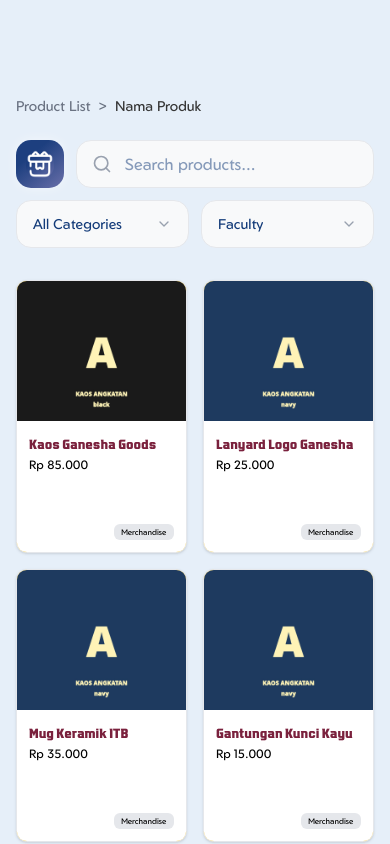
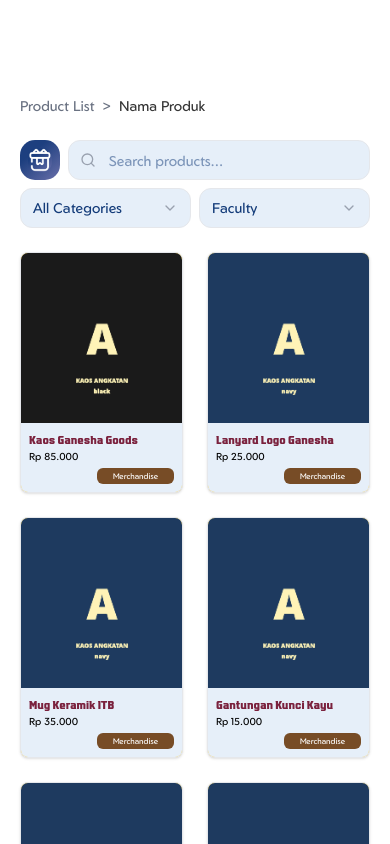
Before and after one commit to Cikang44/kat-frontend-ecommerce, a Next.js app: page /products in a window 390 px wide. Shown: the top 844 px of the page. Built offline with nearby package versions, Linux system fonts and the light colour scheme.

Commit message:
fix: product list UI tweak

```diff
--- a/src/app/(main)/products/page.tsx
+++ b/src/app/(main)/products/page.tsx
@@ -9,8 +9,8 @@
 };
 export default function ProductsPage() {
   return (
-    <main className="flex min-h-screen flex-col items-center bg-[#e6eff9] px-4 pt-24 pb-16">
-      <div className="w-full max-w-[900px]">
+    <main className="flex min-h-screen flex-col items-center px-5 pt-24 pb-16 md:px-20">
+      <div className="w-full">
         {' '}
         <div className="mb-6 flex items-center font-['Geom'] text-sm text-gray-500 md:text-base">
           <span>Product List</span>
--- a/src/components/product/product-card.tsx
+++ b/src/components/product/product-card.tsx
@@ -15,8 +15,8 @@
       href={`/products/${product.id}`}
       className="block w-full cursor-pointer transition-transform hover:scale-[1.02] active:scale-95"
     >
-      <div className="mx-auto flex h-[273px] w-full flex-col overflow-hidden rounded-[10.8px] border-[0.56px] border-gray-200 bg-[#FCD34D] shadow-sm md:h-[447px] md:rounded-[17.65px] md:border-[0.92px]">
-        <div className="bg-gold relative h-[140px] w-full flex-shrink-0 md:h-[260px]">
+      <div className="mx-auto flex w-full flex-col overflow-hidden rounded-[8px] border-[0.56px] border-gray-200 bg-[#FCD34D] shadow-sm md:h-[447px] md:rounded-[17.65px] md:border-[0.92px]">
+        <div className="bg-gold relative h-42.5 w-full shrink-0 md:h-72.5">
           <Image
             src={product.primaryImage.url}
             alt={product.name}
@@ -26,18 +26,18 @@
           />
         </div>
 
-        <div className="flex flex-grow flex-col justify-between gap-[6px] bg-white p-3 md:gap-[12px] md:p-6">
+        <div className="bg-powder flex grow flex-col justify-between gap-1 p-2 md:gap-3 md:p-6">
           <div>
-            <div className="truncate font-['Redzone'] text-sm font-bold text-[#7A213D] md:text-2xl">
+            <div className="truncate font-['Redzone'] text-xs font-bold text-[#7A213D] md:text-2xl">
               {product.name}
             </div>
-            <div className="mt-1 font-['Geom'] text-xs text-black md:text-xl">
+            <div className="mt-0.5 font-['Geom'] text-[10px] text-black md:text-xl">
               Rp {product.basePrice.toLocaleString('id-ID')}
             </div>
           </div>
 
-          <div className="flex h-[16px] w-[60px] items-center justify-center self-end rounded-sm bg-gray-200 md:h-[26px] md:w-[105px]">
-            <div className="font-['Geom'] text-[8px] text-black capitalize md:text-xs">
+          <div className="flex w-full justify-end">
+            <div className="rounded-sm bg-[#774C26] px-4 py-0.5 font-['Geom'] text-[8px] text-white capitalize md:text-xs">
               {formattedType}
             </div>
           </div>
--- a/src/components/product/product-grid.tsx
+++ b/src/components/product/product-grid.tsx
@@ -24,11 +24,11 @@
 
   if (isLoading) {
     return (
-      <div className="grid w-full animate-pulse grid-cols-2 justify-items-center gap-4 md:grid-cols-3 md:gap-[30px]">
+      <div className="grid w-full animate-pulse grid-cols-2 justify-items-center gap-2 md:grid-cols-3 md:gap-[30px]">
         {[...Array(6)].map((_, i) => (
           <div
             key={i}
-            className="h-[273px] w-[168px] rounded-[17px] bg-gray-200 md:h-[447px] md:w-full"
+            className="h-[210px] w-[155px] rounded-[12px] bg-gray-200 md:h-[447px] md:w-full"
           ></div>
         ))}
       </div>
@@ -74,7 +74,7 @@
 
   return (
     <div className="flex flex-col items-center">
-      <div className="grid w-full grid-cols-2 justify-items-center gap-4 md:grid-cols-3 md:gap-[30px]">
+      <div className="grid w-full grid-cols-2 justify-items-center gap-6 md:grid-cols-3 md:gap-[30px]">
         {products.map((product) => (
           <ProductCard key={product.id} product={product} />
         ))}
@@ -86,14 +86,14 @@
             <button
               onClick={() => handlePageChange(1)}
               disabled={meta.page === 1}
-              className="cursor-pointer rounded-[6px] bg-[#133b79] px-3 py-1.5 font-['Geom'] text-xs text-white transition-opacity disabled:opacity-50 md:rounded-[8px] md:px-4 md:py-2 md:text-sm"
+              className="cursor-pointer rounded-[6px] bg-[#133b79] px-3 py-1.5 font-['Geom'] text-xs text-white transition-opacity disabled:opacity-50 md:rounded-[8px] md:px-4 md:py-2 md:text-lg"
             >
               &laquo; First
             </button>
             <button
               onClick={() => handlePageChange(meta.page - 1)}
               disabled={meta.page === 1}
-              className="cursor-pointer rounded-[6px] bg-[#133b79] px-3 py-1.5 font-['Geom'] text-xs text-white transition-opacity disabled:opacity-50 md:rounded-[8px] md:px-4 md:py-2 md:text-sm"
+              className="cursor-pointer rounded-[6px] bg-[#133b79] px-3 py-1.5 font-['Geom'] text-xs text-white transition-opacity disabled:opacity-50 md:rounded-[8px] md:px-4 md:py-2 md:text-lg"
             >
               &lsaquo; Back
             </button>
@@ -126,7 +126,7 @@
                   return (
                     <span
                       key={`dots-${index}`}
-                      className="px-1 py-1.5 font-['Geom'] text-xs font-bold text-[#133b79] md:px-2 md:py-2 md:text-sm"
+                      className="px-1 py-1.5 font-['Geom'] text-xs font-bold text-[#133b79] md:px-2 md:py-2 md:text-lg"
                     >
                       ...
                     </span>
@@ -138,7 +138,7 @@
                   <button
                     key={`page-${p}`}
                     onClick={() => handlePageChange(p as number)}
-                    className={`cursor-pointer rounded-[6px] px-3 py-1.5 font-['Geom'] text-xs transition-colors md:rounded-[8px] md:px-4 md:py-2 md:text-sm ${
+                    className={`cursor-pointer rounded-[6px] px-3 py-1.5 font-['Geom'] text-xs transition-colors md:rounded-[8px] md:px-4 md:py-2 md:text-lg ${
                       isCurrent
                         ? 'bg-[#7A93C4] font-bold text-white' // Warna biru pudar untuk page aktif
                         : 'hover:bg-navy-deep bg-[#133b79] text-white'
@@ -153,14 +153,14 @@
             <button
               onClick={() => handlePageChange(meta.page + 1)}
               disabled={meta.page === meta.totalPages}
-              className="cursor-pointer rounded-[6px] bg-[#133b79] px-3 py-1.5 font-['Geom'] text-xs text-white transition-opacity disabled:opacity-50 md:rounded-[8px] md:px-4 md:py-2 md:text-sm"
+              className="cursor-pointer rounded-[6px] bg-[#133b79] px-3 py-1.5 font-['Geom'] text-xs text-white transition-opacity disabled:opacity-50 md:rounded-[8px] md:px-4 md:py-2 md:text-lg"
             >
               Next &rsaquo;
             </button>
             <button
               onClick={() => handlePageChange(meta.totalPages)}
               disabled={meta.page === meta.totalPages}
-              className="cursor-pointer rounded-[6px] bg-[#133b79] px-3 py-1.5 font-['Geom'] text-xs text-white transition-opacity disabled:opacity-50 md:rounded-[8px] md:px-4 md:py-2 md:text-sm"
+              className="cursor-pointer rounded-[6px] bg-[#133b79] px-3 py-1.5 font-['Geom'] text-xs text-white transition-opacity disabled:opacity-50 md:rounded-[8px] md:px-4 md:py-2 md:text-lg"
             >
               Last &raquo;
             </button>
--- a/src/components/product/search-filter-panel.tsx
+++ b/src/components/product/search-filter-panel.tsx
@@ -5,6 +5,8 @@
 import Link from 'next/link';
 import { useRouter, useSearchParams, usePathname } from 'next/navigation';
 import { useState, useRef, useEffect } from 'react';
+
+import { Checkbox } from '@/components/ui/checkbox';
 
 const CATEGORY_OPTIONS = [
   { label: 'Merchandise', value: 'merchandise' },
@@ -50,15 +52,15 @@
   };
 
   return (
-    <div className="z-10 mb-8 flex w-full flex-col gap-3 md:flex-row md:gap-4">
-      <div className="flex flex-1 flex-row gap-3 md:gap-4">
+    <div className="z-10 mb-6 flex w-full flex-col gap-2 md:mb-8 md:flex-row md:gap-4">
+      <div className="flex flex-1 flex-row gap-2 md:gap-4">
         <Link href="/products">
           <button
             type="button"
             className="flex flex-shrink-0 cursor-pointer items-center justify-center transition-transform active:scale-95"
             style={{
-              width: 'clamp(48px, 12vw, 66px)',
-              height: 'clamp(48px, 12vw, 66px)',
+              width: 'clamp(40px, 10vw, 66px)',
+              height: 'clamp(40px, 10vw, 66px)',
               borderRadius: '15px',
               background: 'linear-gradient(140.48deg, #1D3F7F 31.13%, #5E68A3 90.15%)',
               boxShadow: '0px 0px 11.19px 0px rgba(255, 255, 255, 0.5)',
@@ -72,15 +74,15 @@
 
         <div
           className="relative flex flex-1 items-center"
-          style={{ height: 'clamp(48px, 12vw, 66px)' }}
+          style={{ height: 'clamp(40px, 10vw, 66px)' }}
         >
-          <div className="absolute left-4 text-gray-400">
-            <Search size={20} />
+          <div className="absolute left-3 text-gray-400">
+            <Search size={16} />
           </div>
           <input
             type="text"
             placeholder="Search products..."
-            className="h-full w-full rounded-[15px] border border-gray-200 bg-[#F8F9FA] pr-4 pl-12 font-['Geom'] text-[#133b79] transition-all focus:ring-2 focus:ring-[#133b79] focus:outline-none"
+            className="bg-powder h-full w-full rounded-[12px] border border-gray-200 pr-3 pl-10 font-['Geom'] text-sm text-[#133b79] transition-all focus:ring-2 focus:ring-[#133b79] focus:outline-none md:rounded-[15px] md:pr-4 md:pl-12 md:text-base"
             value={search}
             onChange={(e) => setSearch(e.target.value)}
             onKeyDown={handleSearchSubmit}
@@ -88,7 +90,7 @@
         </div>
       </div>
 
-      <div className="flex gap-3" style={{ height: 'clamp(48px, 12vw, 66px)' }}>
+      <div className="flex gap-2" style={{ height: 'clamp(40px, 10vw, 66px)' }}>
         <FilterDropdown
           title="All Categories"
           options={CATEGORY_OPTIONS.map((o) => o.label)}
@@ -158,7 +160,7 @@
     <div className="relative h-full flex-1 md:flex-none" ref={dropdownRef}>
       <button
         onClick={() => setIsOpen(!isOpen)}
-        className="flex h-full w-full min-w-[140px] cursor-pointer items-center justify-between gap-2 rounded-[15px] border border-gray-200 bg-[#F8F9FA] px-4 font-['Geom'] text-[#133b79] transition-colors hover:bg-gray-50 md:min-w-[180px]"
+        className="bg-powder hover:bg-powder/60 flex h-full w-full min-w-[110px] cursor-pointer items-center justify-between gap-1.5 rounded-[12px] border border-gray-200 px-3 font-['Geom'] text-sm text-[#133b79] transition-colors md:min-w-[180px] md:gap-2 md:rounded-[15px] md:px-4 md:text-base"
       >
         <span className="truncate text-sm md:text-base">
           {selected.length > 0 ? `${selected.length} Selected` : title}
@@ -167,36 +169,29 @@
       </button>
 
       {isOpen && (
-        <div className="absolute top-full z-50 mt-2 flex w-full min-w-[180px] flex-col overflow-hidden rounded-[15px] border border-gray-200 bg-white shadow-lg">
-          <div className="flex max-h-[250px] flex-col gap-1 overflow-y-auto p-2">
+        <div className="absolute top-full z-50 mt-2 flex w-full min-w-[160px] flex-col overflow-hidden rounded-[12px] border border-gray-200 bg-white shadow-lg md:min-w-[180px] md:rounded-[15px]">
+          <div className="flex max-h-[220px] flex-col gap-0.5 overflow-y-auto p-1.5 md:max-h-[250px] md:gap-1 md:p-2">
             {options.map((opt, idx) => {
               const actualValue = mappedValues ? mappedValues[idx] : opt;
               const isChecked = selected.includes(actualValue);
               return (
                 <label
                   key={actualValue}
-                  className="flex cursor-pointer items-center gap-3 rounded-[10px] px-3 py-2 font-['Geom'] text-sm text-[#133b79] transition-colors hover:bg-gray-100 md:text-base"
+                  className="text-navy flex cursor-pointer items-center gap-2 rounded-[8px] px-2 py-1.5 font-['Geom'] text-xs transition-colors hover:bg-gray-100 md:gap-3 md:rounded-[10px] md:px-3 md:py-2 md:text-base"
                 >
-                  <div
-                    className={`flex h-5 w-5 items-center justify-center rounded-[6px] border transition-colors ${isChecked ? 'border-[#133b79] bg-[#133b79]' : 'border-gray-300'}`}
-                  >
-                    {isChecked && <span className="text-xs text-white">✓</span>}
-                  </div>
-                  <input
-                    type="checkbox"
-                    className="hidden"
+                  <Checkbox
                     checked={isChecked}
-                    onChange={() => toggleSelection(actualValue)}
+                    onCheckedChange={() => toggleSelection(actualValue)}
                   />
                   {opt}
                 </label>
               );
             })}
           </div>
-          <div className="border-t border-gray-100 p-3">
+          <div className="border-t border-gray-100 p-2 md:p-3">
             <button
               onClick={handleApply}
-              className="hover:bg-navy-deep w-full cursor-pointer rounded-[10px] bg-[#133b79] py-2 font-['Geom'] text-sm font-bold text-white transition-colors md:py-3 md:text-base"
+              className="hover:bg-navy-deep w-full cursor-pointer rounded-[8px] bg-[#133b79] py-1.5 font-['Geom'] text-xs font-bold text-white transition-colors md:rounded-[10px] md:py-3 md:text-base"
             >
               Terapkan
             </button>
```
Also changed, not shown: 1 other file (tests, documents, lock files or other folders).
